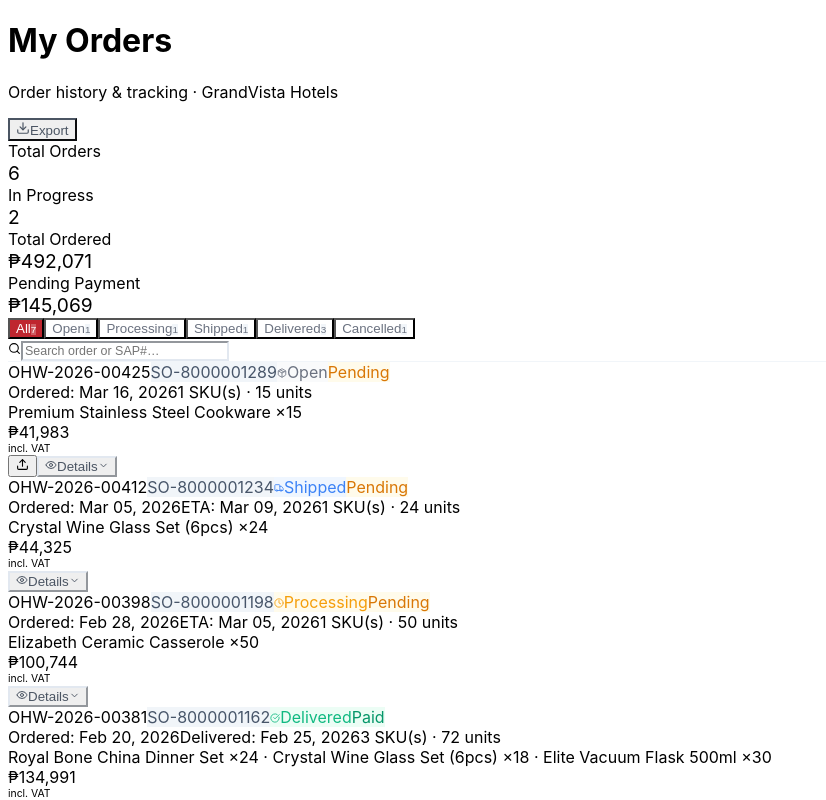
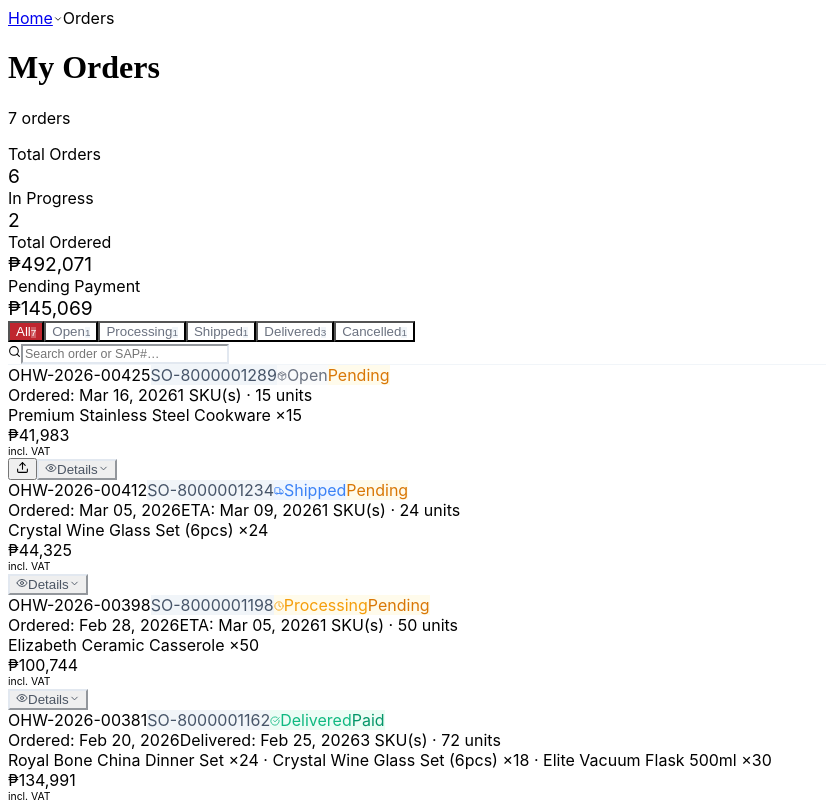
Before and after one commit to ItsGabrielPlaysGithub/E-Commerce-Project, a Next.js app in the folder frontend/: page /b2b/myOrdersPage in a window 1280 px wide. Shown: the top 800 px of the page, without its empty margins (0-826 px from the left). Built offline with nearby package versions, Linux system fonts and the light colour scheme.

Commit message:
style(Orders): Copied the product header for better consistensy of UI

```diff
--- /dev/null
+++ b/frontend/src/features/orders/components/OrdersPageHeader.tsx
@@ -0,0 +1,27 @@
+import Link from "next/link";
+import { ChevronDown } from "lucide-react";
+import { RED, RED_LIGHT } from "../../../data/constants";
+
+interface OrdersPageHeaderProps {
+  ordersCount: number;
+}
+
+export function OrdersPageHeader({ ordersCount }: OrdersPageHeaderProps) {
+  return (
+    <div className="bg-white border-b border-gray-100 py-8 px-4">
+      <div className="max-w-6xl mx-auto flex flex-col sm:flex-row sm:items-center justify-between gap-4">
+        <div>
+          <div className="flex items-center gap-2 text-xs text-gray-400 mb-1">
+            <Link href="/b2b/home" className="hover:text-red-600">Home</Link>
+            <ChevronDown size={10} className="-rotate-90" />
+            <span className="text-gray-600">Orders</span>
+          </div>
+          <h1 className="text-2xl font-bold" style={{ fontFamily: "'Playfair Display', serif" }}>
+            My Orders
+          </h1>
+          <p className="text-gray-400 text-xs mt-0.5">{ordersCount} orders</p>
+        </div>
+      </div>
+    </div>
+  );
+}
--- a/frontend/src/features/products/components/PageHeader.tsx
+++ b/frontend/src/features/products/components/PageHeader.tsx
@@ -15,7 +15,7 @@
           <div className="flex items-center gap-2 text-xs text-gray-400 mb-1">
             <Link href="/b2b/home" className="hover:text-red-600">Home</Link>
             <ChevronDown size={10} className="-rotate-90" />
-            <span className="text-gray-600">Catalog</span>
+            <span className="text-gray-600">Products</span>
             {activeCategory !== "All" && (
               <>
                 <ChevronDown size={10} className="-rotate-90" />
--- a/frontend/src/pages/b2b/myOrdersPage.tsx
+++ b/frontend/src/pages/b2b/myOrdersPage.tsx
@@ -3,6 +3,7 @@
 import { Download, RefreshCw } from "lucide-react";
 import { useOrders } from "../../features/orders/hooks/useOrders";
 import { mockOrders } from "../../features/orders/data/mockOrders";
+import { OrdersPageHeader } from "../../features/orders/components/OrdersPageHeader";
 import { OrdersSummary } from "../../features/orders/components/OrdersSummary";
 import { OrdersList } from "./../../features/orders/components/OrdersList";
 import { BottomBar } from "@/components/layout/bottomBar";
@@ -40,27 +41,7 @@
     <div className="flex flex-col min-h-screen bg-gray-50" style={{ fontFamily: "'Inter', sans-serif" }}>
       {/* Main Content */}
       <div className="flex-1 flex flex-col">
-        {/* ── Header */}
-        <div className="flex flex-col sm:flex-row sm:items-center justify-between gap-3 m-[2%] mt-10 md:mt-0">
-          <div>
-            <h1 className="text-gray-900 font-bold text-2xl leading-tight mt-10">
-              My Orders
-            </h1>
-            <p className="text-gray-500 text-sm mt-0.5">
-              Order history & tracking · GrandVista Hotels
-            </p>
-          </div>
-          <div className="flex gap-2">
-            <button
-              onClick={() => alert('Export functionality coming soon')}
-              className="flex items-center gap-2 px-3.5 py-2 rounded-lg border text-sm transition-colors hover:bg-gray-50 hover:border-gray-400 cursor-pointer"
-              style={{ borderColor: "#4b5563", color: "#4b5563" }}
-            >
-              <Download size={14} />
-              Export
-            </button>
-          </div>
-        </div>
+        <OrdersPageHeader ordersCount={counts.total || mockOrders.length} />
 
         {/* Summary of Orders */}
         <div className="sumOfOrders m-[1.5%]">
```
